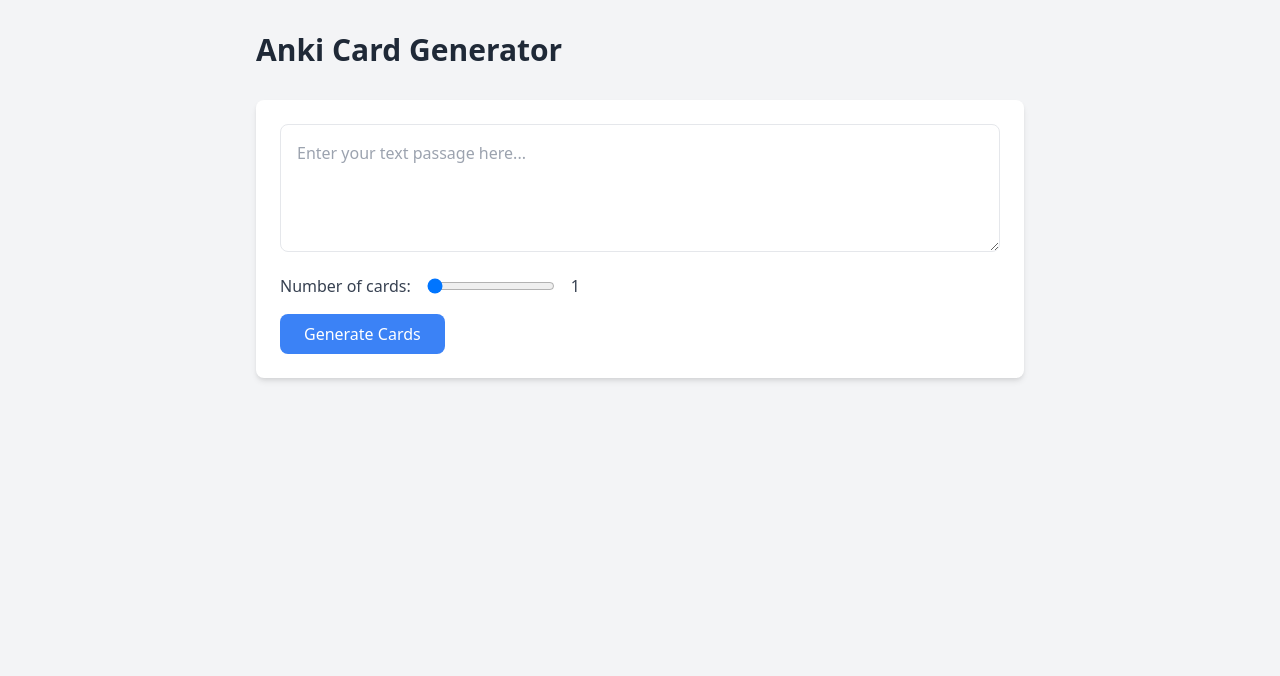
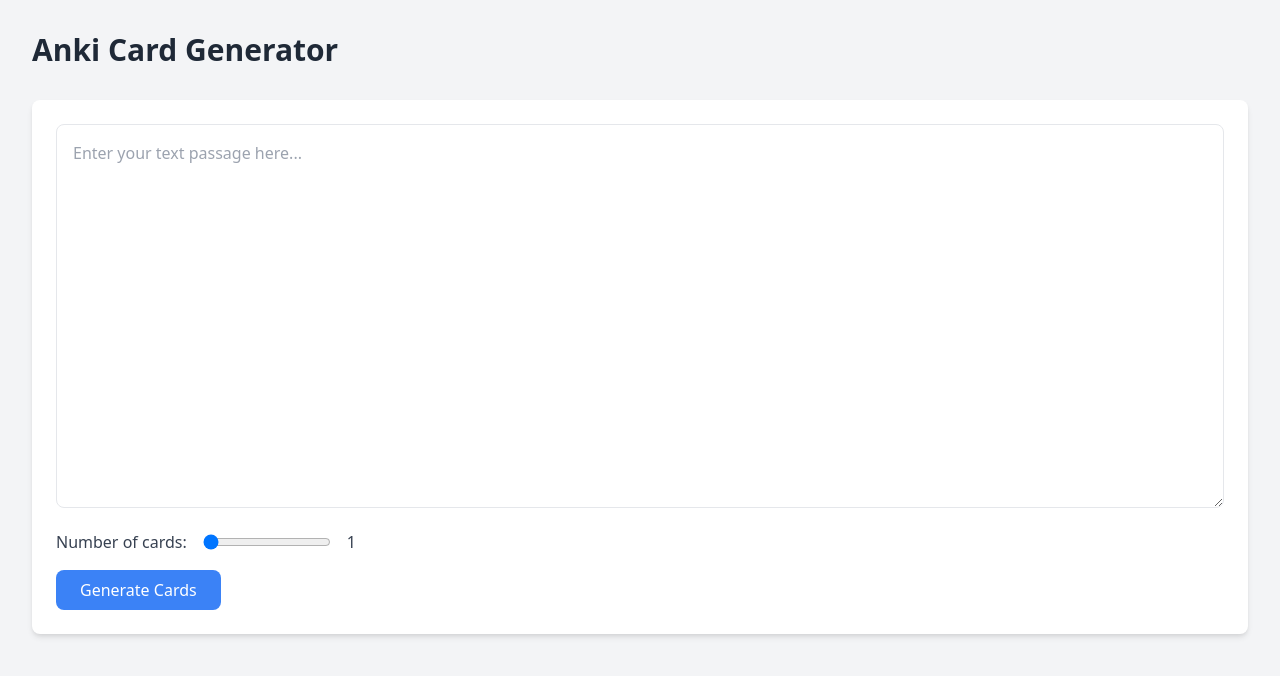
Before and after one commit to arkeve/anki-smith, a Flask app: page / in a window 1280 px wide. Shown: the top 676 px of the page. Run offline with Flask 3, Linux system fonts and the light colour scheme; data that the repository does not hold is empty; some libraries are stand-ins or nearby versions.

Commit message:
increase box sizes & dynamically resize

```diff
--- a/templates/index.html
+++ b/templates/index.html
@@ -91,12 +91,12 @@
     </script>
 </head>
 <body class="bg-gray-100 min-h-screen p-8">
-    <div class="max-w-3xl mx-auto">
+    <div class="max-w-7xl mx-auto">
         <h1 class="text-3xl font-bold text-gray-800 mb-8">Anki Card Generator</h1>
 
         <!-- Input Form -->
         <div class="bg-white rounded-lg shadow-md p-6 mb-8">
-            <textarea id="textInput" class="w-full h-32 p-4 border rounded-lg mb-4"
+            <textarea id="textInput" class="w-full h-96 p-4 border rounded-lg mb-4"
                       placeholder="Enter your text passage here..."></textarea>
             <div class="flex items-center space-x-4 mb-4">
                 <label for="cardCount" class="text-gray-700">Number of cards:</label>
```
